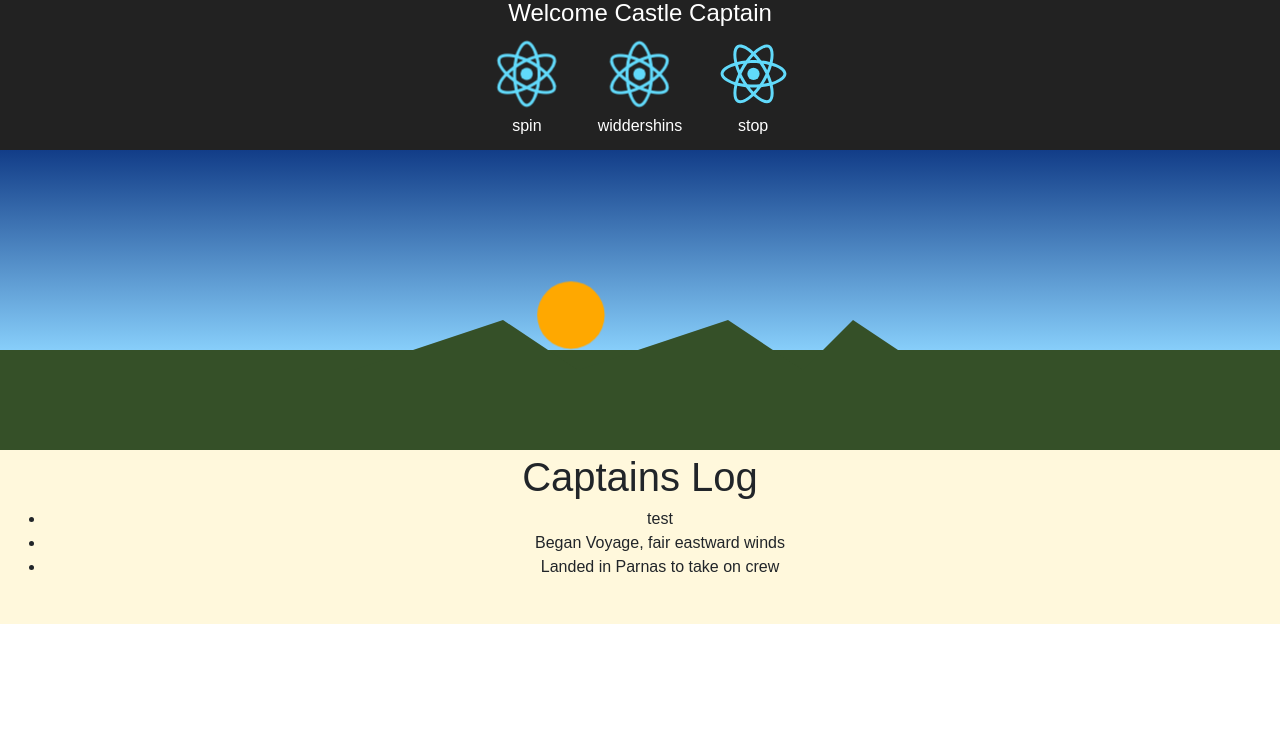
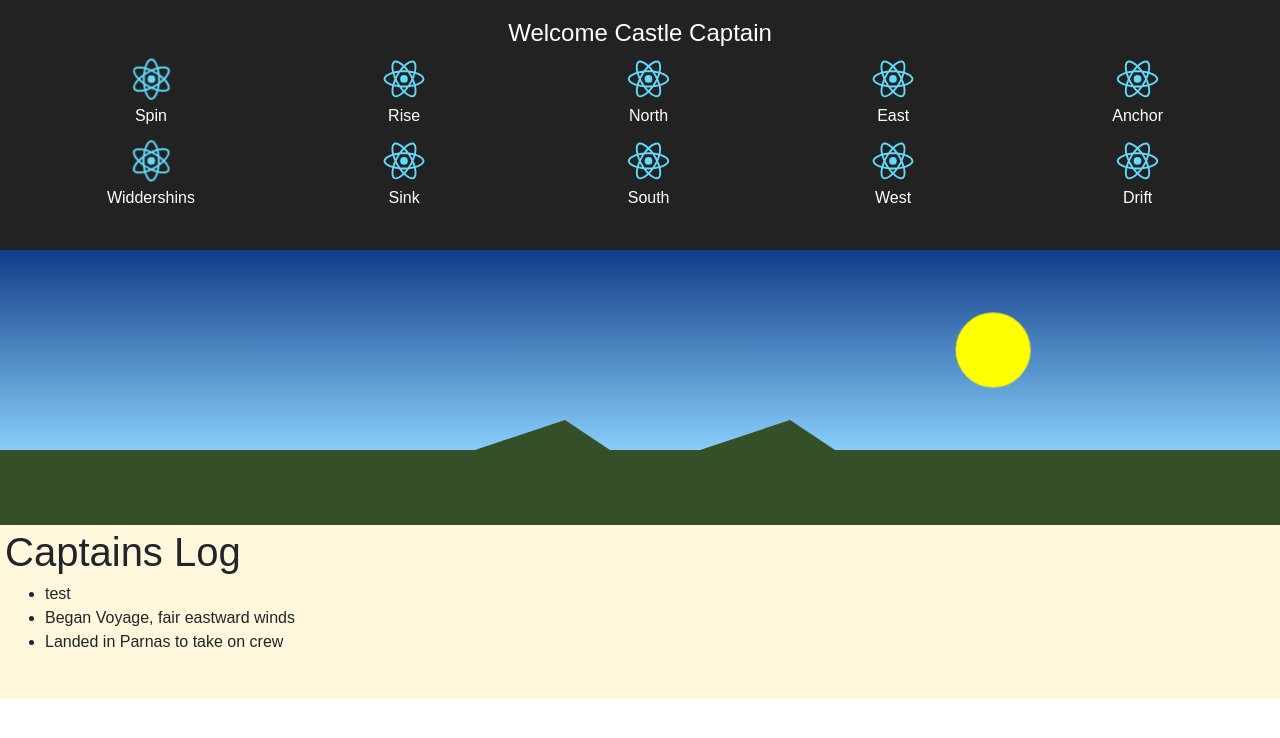
Before and after one commit to megantfanning/CastleCaptain, a React (Create React App) app: page / in a window 1280 px wide. Shown: the top 738 px of the page. Built offline with nearby package versions, Linux system fonts and the light colour scheme.

Commit message:
created stacked controls, cleaned up format of log

```diff
--- a/public/index.html
+++ b/public/index.html
@@ -9,7 +9,7 @@
       homescreen on Android. See https://developers.google.com/web/fundamentals/engage-and-retain/web-app-manifest/
     -->
     <link rel="manifest" href="%PUBLIC_URL%/manifest.json">
-    <link rel="shortcut icon" href="%PUBLIC_URL%/favicon.ico">
+    <link rel="shortcut icon" href="%PUBLIC_URL%/castle.ico">
     <link rel="stylesheet" href="https://maxcdn.bootstrapcdn.com/bootstrap/4.0.0-beta/css/bootstrap.min.css" integrity="sha384-/Y6pD6FV/Vv2HJnA6t+vslU6fwYXjCFtcEpHbNJ0lyAFsXTsjBbfaDjzALeQsN6M" crossorigin="anonymous">
 
     <!--
--- a/src/App.css
+++ b/src/App.css
@@ -4,17 +4,18 @@
 
 .spin {
   animation: App-logo-spin infinite 20s linear;
-  height: 80px;
+  height: 50px;
 }
 
 .icon {
-  height: 80px;
+  height: 50px;
 }
 
 .widdershins {
   animation: widdershins infinite 20s linear;
-  height: 80px;
+  height: 50px;
 }
+
 @keyframes App-logo-spin {
   from { transform: rotate(0deg); }
   to { transform: rotate(360deg); }
@@ -27,8 +28,9 @@
 
 .App-header {
   background:#222;
-  height: 150px;
+  height: 250px;
   color: white;
+  padding:20px;
 }
 
 .App-title {
@@ -45,7 +47,8 @@
 
 .captainsLog{
   background-color: cornsilk;
-  padding: 5px
+  padding: 5px;
+  text-align: left
 }
 
 .sky{
@@ -61,7 +64,7 @@
 
 .scenery{
   background-color:#355028;
-  height: 100px;
+  height: 75px;
 }
 
 #mountainNorth {
@@ -72,36 +75,43 @@
   border-bottom: 50px solid #355028;
 }
 
-#mountainSouth {
-  width: 0;
-  height: 0;
-  border-left: 50px solid transparent;
-  border-right: 75px solid transparent;
-  border-bottom: 50px solid #355028;
-}
-
 #sun {
   width: 100px;
   height: 100px;
+  background-color: yellow;
+  border-radius: 100px;
+  animation: spinSky 10s infinite;
+}
+
+#sunset {
+  width: 100px;
+  height: 100px;
+  border-radius: 100px;
   animation: sunset 20s infinite;
 }
 
 @keyframes sunset {
   0%, 100% {
-      transform: translate(0,0);
-      border-radius: 100px;
-      background-color: yellow;
+    transform: translate(0,0);
+    background-color: yellow;
   }
 
   33% {
     transform: translate(400,0) scale(0.75,0.75);
-    border-radius: 100px;
     background-color:orange;
   }
 
   66% {
-      transform: translate(800px, 100px) scale(0.5,0.5);
-      border-radius: 100px;
-      background-color: red;
+    transform: translate(800px, 75px) scale(0.5,0.5);
+    background-color: red;
   }
 }
+
+@keyframes spinSky {
+  0% {
+    transform: translate(-100px,0px)scale(0.75,0.75);
+  }
+  100% {
+    transform: translate(1200px, 0px)scale(0.75,0.75);
+  }
+}
--- a/src/App.js
+++ b/src/App.js
@@ -1,6 +1,6 @@
 import React, { Component } from 'react';
 import logo from './logo.svg';
-import {NavigationButton} from './Navigation';
+import {NavigationButton, NavigationToggle} from './Navigation';
 import {CaptainsLog} from'./CaptainsLog';
 import './App.css';
 
@@ -11,17 +11,18 @@ class App extends Component {
       <div className="App">
         <header className="App-header">
           <h1 className="App-title">Welcome Castle Captain</h1>
-          <div>
-            <NavigationButton navAnimation="spin" label="spin" img={logo}/>
-            <NavigationButton navAnimation="widdershins" label="widdershins" img={logo}/>
-            <NavigationButton navAnimation="icon" label="stop" img={logo}/>
+          <div class="d-flex m-50 align:center">
+            <NavigationToggle navAnimation1="spin" label1="Spin" img={logo} navAnimation2="widdershins" label2="Widdershins"/>
+            <NavigationToggle navAnimation1="icon" label1="Rise" img={logo} navAnimation2="icon" label2="Sink"/>
+            <NavigationToggle navAnimation1="icon" label1="North" img={logo} navAnimation2="icon" label2="South"/>
+            <NavigationToggle navAnimation1="icon" label1="East" img={logo} navAnimation2="icon" label2="West"/>
+            <NavigationToggle navAnimation1="icon" label1="Anchor" img={logo} navAnimation2="icon" label2="Drift"/>
           </div>
         </header>
         <div class="sky" >
           <div id="sun"></div>
           <div class="d-inline" id="mountainNorth"></div>
           <div class="d-inline" id="mountainNorth"></div>
-          <div class="d-inline" id="mountainSouth"></div>
         </div>
         <div class="scenery" ></div>
         <div class="captainsLog">
--- a/src/CaptainsLog.js
+++ b/src/CaptainsLog.js
@@ -1,4 +1,10 @@
 import React, { Component } from 'react';
+
+// on button press take button label and create a entry to the log
+function createLog(){
+    const newEntry="";
+    return newEntry;
+}
 
 //TODO li's probably need keys here?
 function CaptainsLog(props){
--- a/src/Navigation.js
+++ b/src/Navigation.js
@@ -9,33 +9,19 @@ function NavigationButton (props) {
         </div>
     )
 }
+// TODO if no navAnimation Provided use icon
+function NavigationToggle (props) {
+    return(
+        <div class="d-block mx-auto">
+            <img src={props.img} className={props.navAnimation1} alt={props.label1} />
+            <br/>
+            <label>{props.label1}</label>
+            <br/>
+            <img src={props.img} className={props.navAnimation2} alt={props.label2} />
+            <br/>
+            <label>{props.label2}</label>
+        </div>
+    )
+}
 
-// function NavigationBoard(){
-//     onToggle(){return};
-//         // if true animate
-//         // if false show static
-//     return()
-// }
-
-// class NavigationToggle extends React.Component (props) {
-//     // constructor(props){
-//     //     super(props);
-//     //     setState(this.toggled=false)
-//     // }
-
-//     handleClick(){
-//         if (this.props.disabled) { return; }
-//         // this.setState(!!this.toggled);
-//         //TODO push state of button to captains log
-//         // this.props.onToggle(this.state.toggled)
-//     }
-
-//     render() {
-//         return(
-//             <NavigationButton {...this.props} />
-//         )
-//     }
-// }
-
-
-export {NavigationButton};
+export {NavigationButton, NavigationToggle};
```
Also changed, not shown: public/manifest.json, 1 other file (tests, documents, lock files or other folders).
